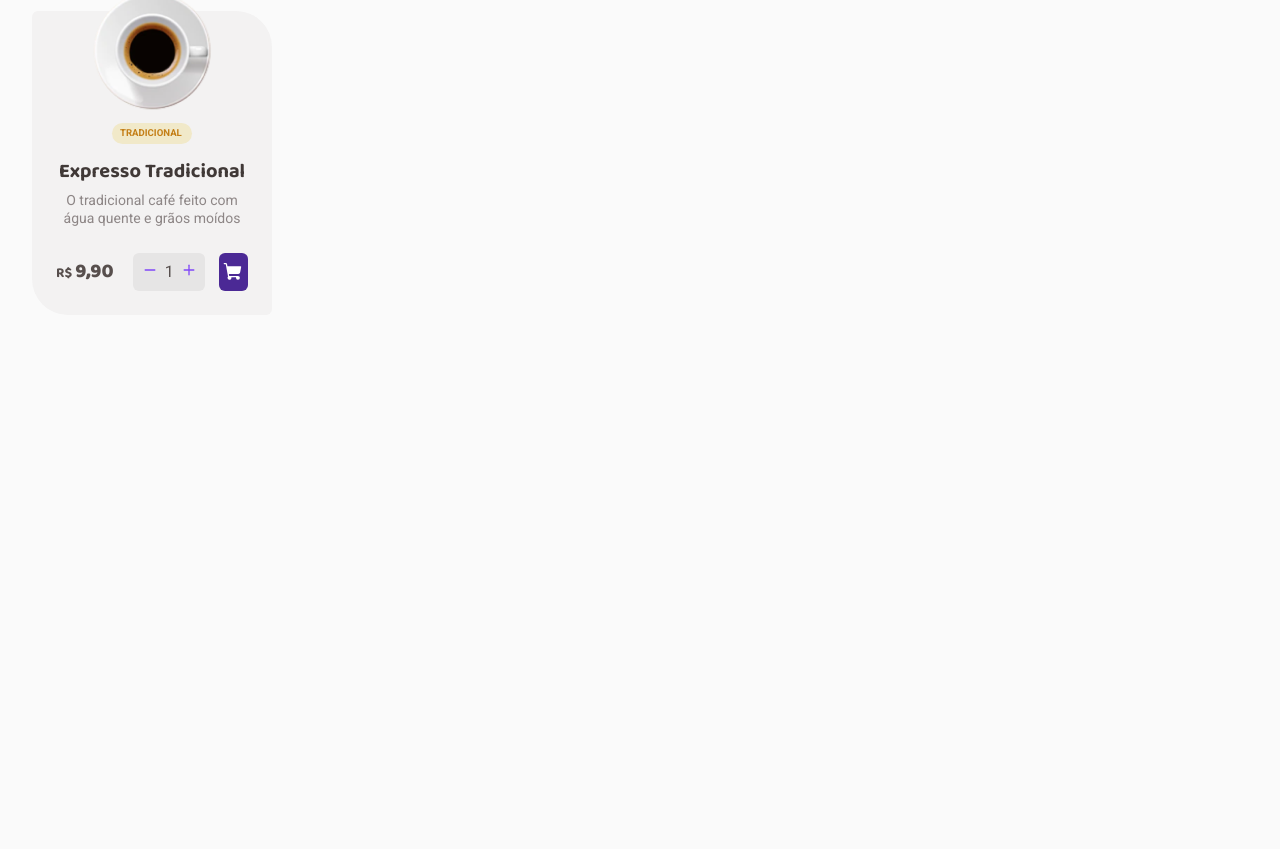
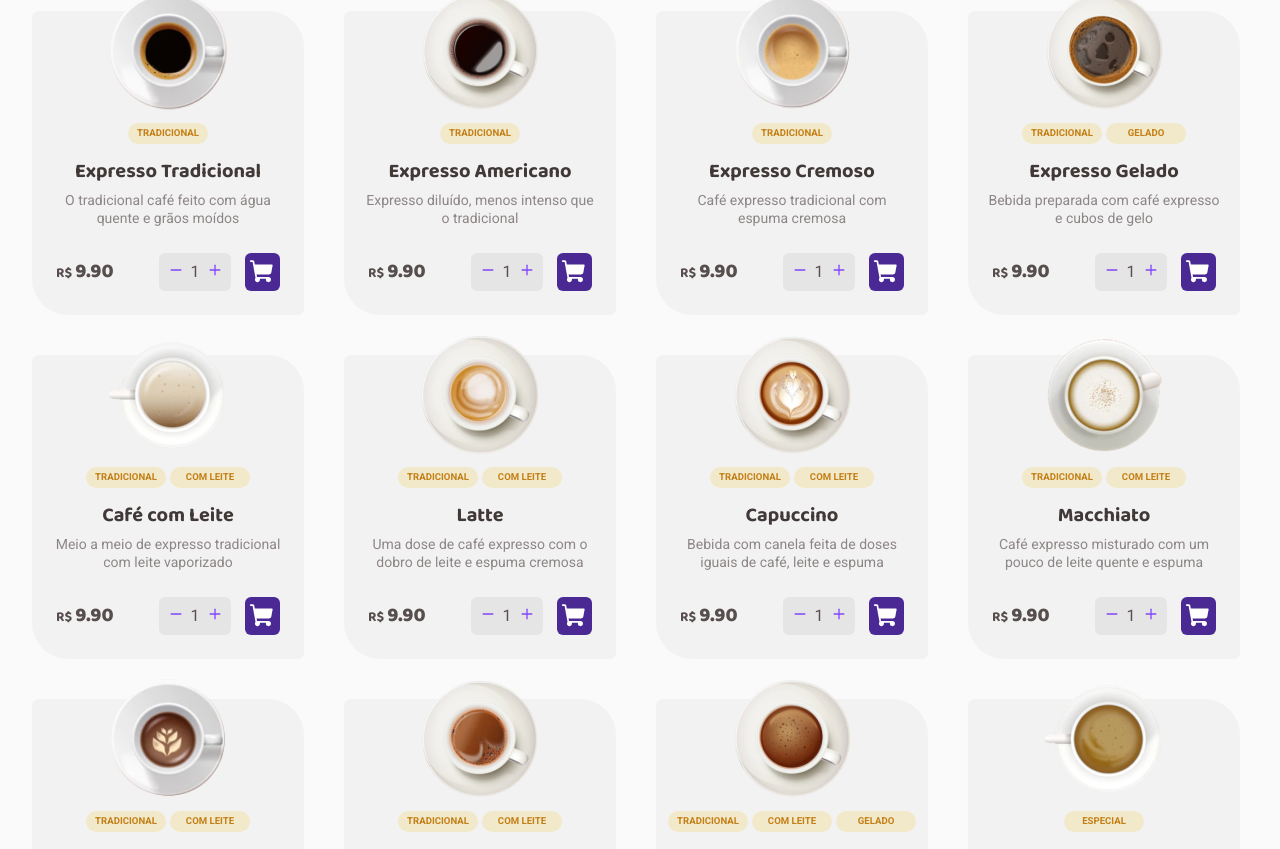
Before and after one commit to FelipeKonig/desafio-2-react, a React (Vite) app: page / in a window 1280 px wide. Shown: the part 761-1610 px from the top of the page. Before the commit the page ends 1236 px from the top, so only its background shows below. Built offline with nearby package versions, Linux system fonts and the light colour scheme.

Commit message:
list of cafes addeed

```diff
--- a/src/bd/cafes.ts
+++ b/src/bd/cafes.ts
@@ -1,23 +1,23 @@
-import coffee1 from '../../assets/cafes/coffee1.png'
-import coffee2 from '../../assets/cafes/coffee2.png'
-import coffee3 from '../../assets/cafes/coffee3.png'
-import coffee4 from '../../assets/cafes/coffee4.png'
-import coffee5 from '../../assets/cafes/coffee5.png'
-import coffee6 from '../../assets/cafes/coffee6.png'
-import coffee7 from '../../assets/cafes/coffee7.png'
-import coffee8 from '../../assets/cafes/coffee8.png'
-import coffee9 from '../../assets/cafes/coffee9.png'
-import coffee10 from '../../assets/cafes/coffee10.png'
-import coffee11 from '../../assets/cafes/coffee11.png'
-import coffee12 from '../../assets/cafes/coffee12.png'
-import coffee13 from '../../assets/cafes/coffee13.png'
-import coffee14 from '../../assets/cafes/coffee14.png'
+import coffee1 from '../assets/cafes/coffee1.png'
+import coffee2 from '../assets/cafes/coffee2.png'
+import coffee3 from '../assets/cafes/coffee3.png'
+import coffee4 from '../assets/cafes/coffee4.png'
+import coffee5 from '../assets/cafes/coffee5.png'
+import coffee6 from '../assets/cafes/coffee6.png'
+import coffee7 from '../assets/cafes/coffee7.png'
+import coffee8 from '../assets/cafes/coffee8.png'
+import coffee9 from '../assets/cafes/coffee9.png'
+import coffee10 from '../assets/cafes/coffee10.png'
+import coffee11 from '../assets/cafes/coffee11.png'
+import coffee12 from '../assets/cafes/coffee12.png'
+import coffee13 from '../assets/cafes/coffee13.png'
+import coffee14 from '../assets/cafes/coffee14.png'
 
 export const cafes = [
   {
     id: 1,
     img: coffee1,
-    tags: { 1: 'tradicional' },
+    tags: ['tradicional'],
     name: 'Expresso Tradicional',
     description: 'O tradicional café feito com água quente e grãos moídos',
     price: '9.90',
@@ -25,7 +25,7 @@ export const cafes = [
   {
     id: 2,
     img: coffee2,
-    tags: { 1: 'tradicional' },
+    tags: ['tradicional'],
     name: 'Expresso Americano',
     description: 'Expresso diluído, menos intenso que o tradicional',
     price: '9.90',
@@ -33,7 +33,7 @@ export const cafes = [
   {
     id: 3,
     img: coffee3,
-    tags: { 1: 'tradicional' },
+    tags: ['tradicional'],
     name: 'Expresso Cremoso',
     description: 'Café expresso tradicional com espuma cremosa',
     price: '9.90',
@@ -41,7 +41,7 @@ export const cafes = [
   {
     id: 4,
     img: coffee4,
-    tags: { 1: 'tradicional', 2: 'gelado' },
+    tags: ['tradicional', 'gelado'],
     name: 'Expresso Gelado',
     description: 'Bebida preparada com café expresso e cubos de gelo',
     price: '9.90',
@@ -49,7 +49,7 @@ export const cafes = [
   {
     id: 5,
     img: coffee5,
-    tags: { 1: 'tradicional', 2: 'com leite' },
+    tags: ['tradicional', 'com leite'],
     name: 'Café com Leite',
     description: 'Meio a meio de expresso tradicional com leite vaporizado',
     price: '9.90',
@@ -57,7 +57,7 @@ export const cafes = [
   {
     id: 6,
     img: coffee6,
-    tags: { 1: 'tradicional', 2: 'com leite' },
+    tags: ['tradicional', 'com leite'],
     name: 'Latte',
     description:
       'Uma dose de café expresso com o dobro de leite e espuma cremosa',
@@ -66,7 +66,7 @@ export const cafes = [
   {
     id: 7,
     img: coffee7,
-    tags: { 1: 'tradicional', 2: 'com leite' },
+    tags: ['tradicional', 'com leite'],
     name: 'Capuccino',
     description:
       'Bebida com canela feita de doses iguais de café, leite e espuma',
@@ -75,7 +75,7 @@ export const cafes = [
   {
     id: 8,
     img: coffee8,
-    tags: { 1: 'tradicional', 2: 'com leite' },
+    tags: ['tradicional', 'com leite'],
     name: 'Macchiato',
     description:
       'Café expresso misturado com um pouco de leite quente e espuma',
@@ -84,7 +84,7 @@ export const cafes = [
   {
     id: 9,
     img: coffee9,
-    tags: { 1: 'tradicional', 2: 'com leite' },
+    tags: ['tradicional', 'com leite'],
     name: 'Mocaccino',
     description: 'Café expresso com calda de chocolate, pouco leite e espuma',
     price: '9.90',
@@ -92,7 +92,7 @@ export const cafes = [
   {
     id: 10,
     img: coffee10,
-    tags: { 1: 'tradicional', 2: 'com leite' },
+    tags: ['tradicional', 'com leite'],
     name: 'Chocolate Quente',
     description: 'Bebida feita com chocolate dissolvido no leite quente e café',
     price: '9.90',
@@ -100,7 +100,7 @@ export const cafes = [
   {
     id: 11,
     img: coffee11,
-    tags: { 1: 'tradicional', 2: 'com leite', 3: 'gelado' },
+    tags: ['tradicional', 'com leite', 'gelado'],
     name: 'Cubano',
     description:
       'Drink gelado de café expresso com rum, creme de leite e hortelã',
@@ -109,7 +109,7 @@ export const cafes = [
   {
     id: 12,
     img: coffee12,
-    tags: { 1: 'especial' },
+    tags: ['especial'],
     name: 'Havaiano',
     description: 'Bebida adocicada preparada com café e leite de coco',
     price: '9.90',
@@ -117,7 +117,7 @@ export const cafes = [
   {
     id: 13,
     img: coffee13,
-    tags: { 1: 'especial' },
+    tags: ['especial'],
     name: 'Árabe',
     description: 'Bebida preparada com grãos de café árabe e especiarias',
     price: '9.90',
@@ -125,7 +125,7 @@ export const cafes = [
   {
     id: 14,
     img: coffee14,
-    tags: { 1: 'especial', 2: 'alcoólico' },
+    tags: ['especial', 'alcoólico'],
     name: 'Irlandês',
     description: 'Bebida a base de café, uísque irlandês, açúcar e chantilly',
     price: '9.90',
--- a/src/pages/home/index.tsx
+++ b/src/pages/home/index.tsx
@@ -1,8 +1,8 @@
 import { Header } from './Header'
 import { BuyContainer, CoffeeCard, CoffeeList, List } from './styles'
 
-import coffee1 from '../../assets/cafes/coffee1.png'
 import { Minus, Plus, ShoppingCart } from 'phosphor-react'
+import { cafes } from '../../bd/cafes'
 
 export function Home() {
   return (
@@ -11,20 +11,24 @@ export function Home() {
       <CoffeeList>
         <h3>Nossos cafés</h3>
         <List>
-          <CoffeeCard>
-            <img src={coffee1} alt="" />
+          {cafes.map((coffee) => {
+            return (
+              <CoffeeCard key={coffee.id}>
+                <img src={coffee.img} alt="" />
                 <div className="tags">
-              <span>
-                <p>tradicional</p>
+                  {coffee.tags.map((tag) => {
+                    return (
+                      <span key={tag}>
+                        <p>{tag}</p>
                       </span>
+                    )
+                  })}
                 </div>
-            <h4>Expresso Tradicional</h4>
-            <p className="description">
-              O tradicional café feito com água quente e grãos moídos
-            </p>
+                <h4>{coffee.name}</h4>
+                <p className="description">{coffee.description}</p>
                 <BuyContainer>
                   <span>
-                R$ <p>9,90</p>
+                    R$ <p>{coffee.price}</p>
                   </span>
                   <div className="actions">
                     <div>
@@ -40,6 +44,8 @@ export function Home() {
                   <ShoppingCart size={22} weight="fill" className="cart" />
                 </BuyContainer>
               </CoffeeCard>
+            )
+          })}
         </List>
       </CoffeeList>
     </>
--- a/src/pages/home/styles.ts
+++ b/src/pages/home/styles.ts
@@ -18,17 +18,16 @@ export const CoffeeList = styled.div`
 `
 
 export const List = styled.div`
-  display: inline-flex;
-  flex-direction: row;
-  gap: 1.5rem;
+  display: flex;
+  flex-wrap: wrap;
+  gap: 2.5rem;
 `
 
 export const CoffeeCard = styled.div`
   background: ${(props) => props.theme['base-card']};
   border-radius: 6px 36px;
-  width: 15rem;
+  width: 17rem;
   height: 19rem;
-  margin-bottom: 10rem;
 
   img {
     width: 7.5rem;
@@ -48,9 +47,8 @@ export const CoffeeCard = styled.div`
 
   .tags > span {
     flex-direction: row;
-    justify-content: center;
-    align-items: center;
 
+    text-align: center;
     margin-top: 0.5rem;
     padding: 0.25rem 0.5rem;
     width: 5rem;
```
Lines whose indentation alone changed are shown as unchanged.
